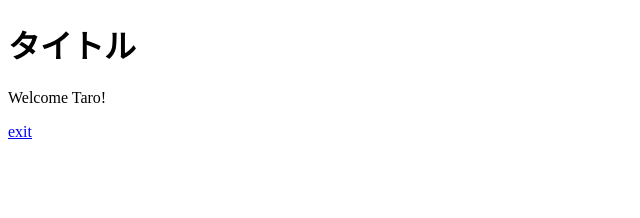
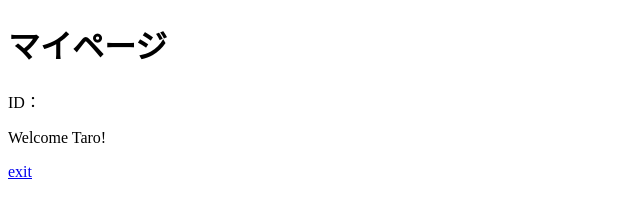
Before and after one commit to HosodaYuki/testApp, a plain HTML site: page index.html in a window 1280 px wide. Shown: the whole page, without its empty margins (0-640 px from the left). Drawn offline with Linux system fonts and the light colour scheme.

Commit message:
マイページに変更

```diff
--- a/index.html
+++ b/index.html
@@ -7,10 +7,12 @@
 
 <body>
 	<header>
-		<h1>タイトル</h1>
+		<h1>マイページ</h1>
+		<p>ID：</p>
 	</header>
 	<main>
 		<p>Welcome Taro!</p>
+
 	</main>
 	<footer>
 		<a href="./login.html">exit</a>
```
